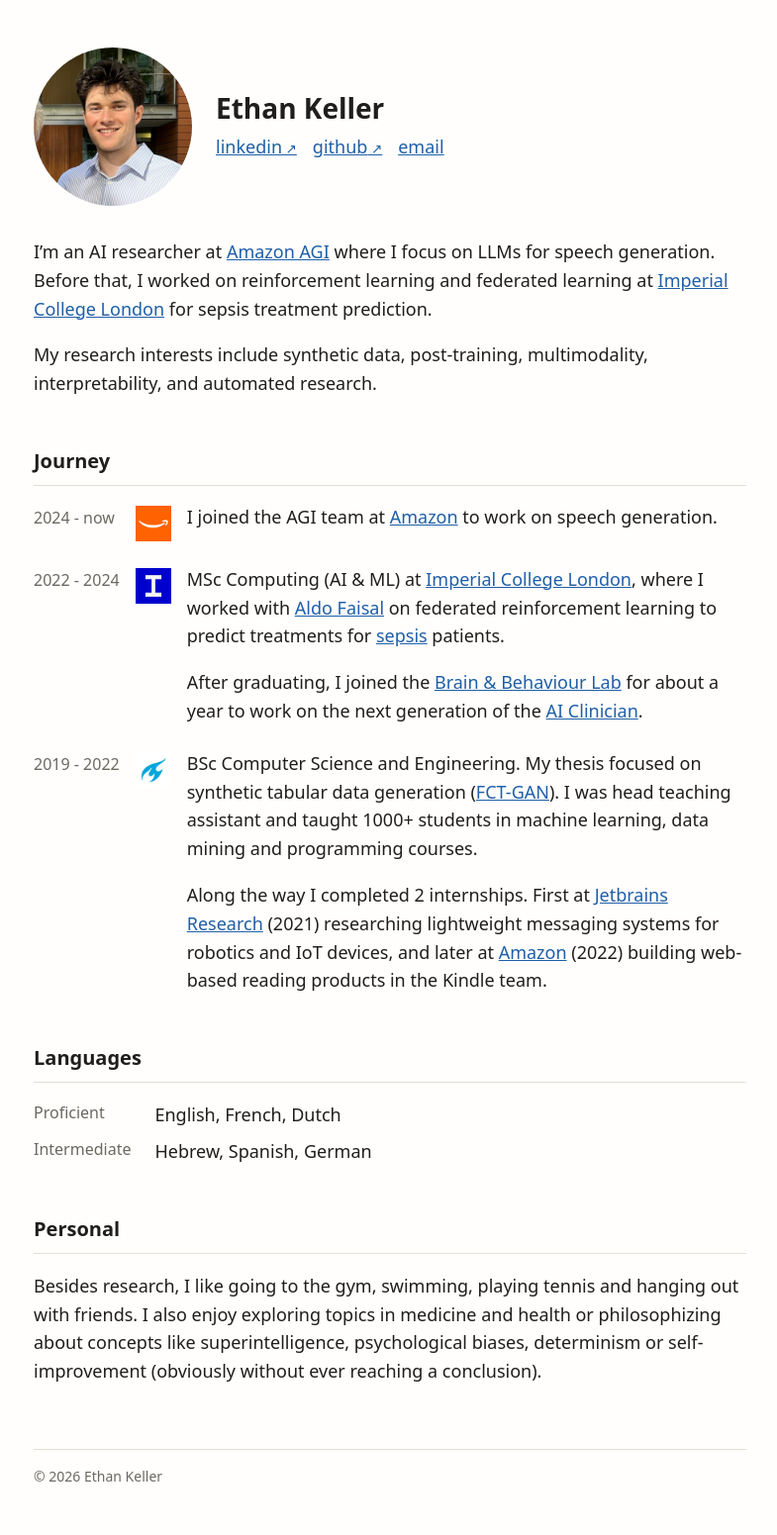
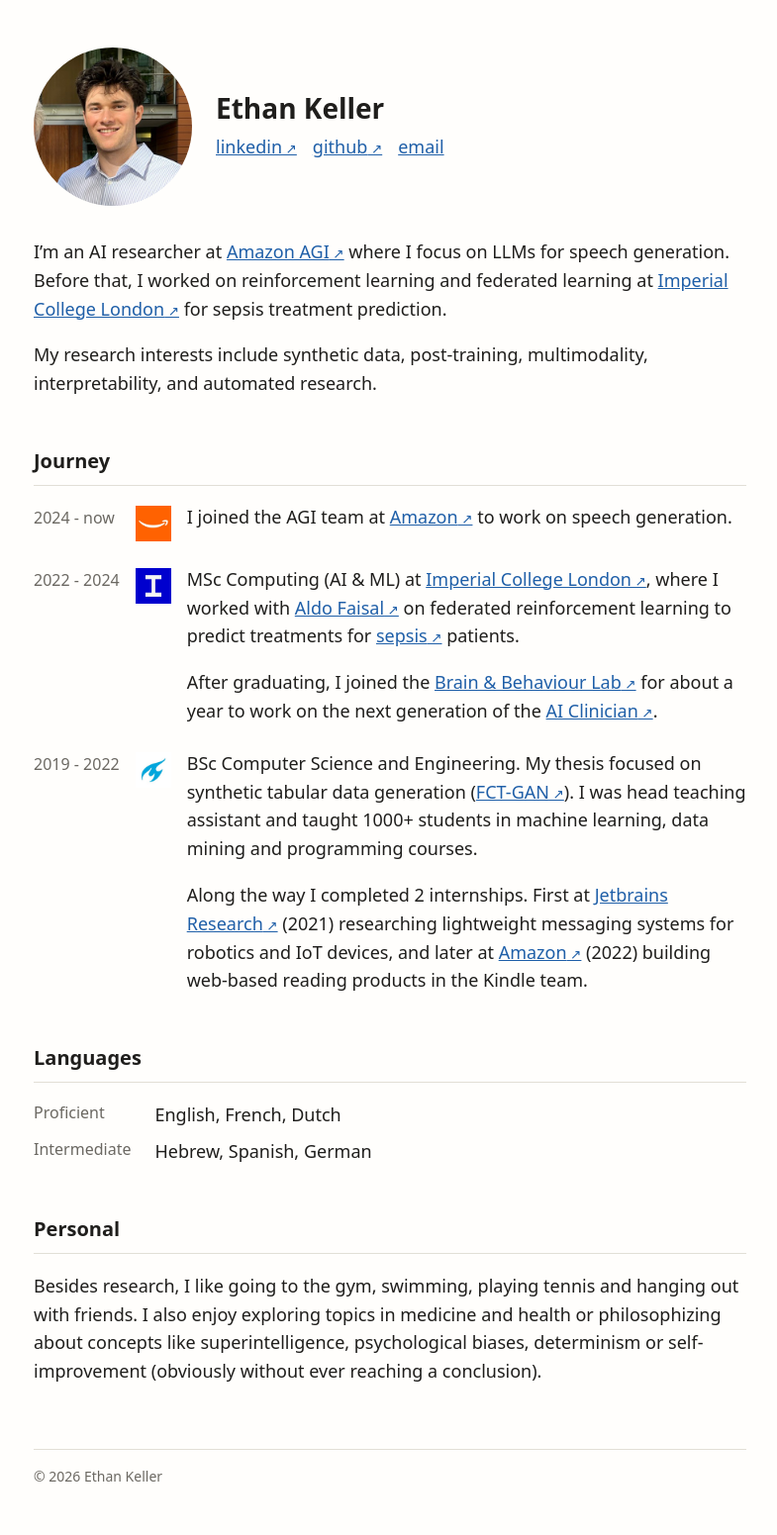
Before and after one commit to ethan-keller/ethan-keller.github.io, a Jekyll site: the page built from index.md, in a window 1280 px wide. Shown: the whole page at 99% size, without its empty margins (246-1031 px from the left). Built offline with Jekyll 4.4.1, drawn with Linux system fonts in a browser that asks for light colours.

Commit message:
Simplify structure: inline the head, drop config and includes

```diff
--- a/_config.yml
+++ /dev/null
@@ -1,2 +0,0 @@
-title: Ethan Keller
-author: Ethan Keller
--- a/_includes/head.html
+++ /dev/null
@@ -1,4 +0,0 @@
-<meta charset="utf-8">
-<meta name="viewport" content="width=device-width, initial-scale=1">
-<title>{{ site.title }}</title>
-<link rel="stylesheet" href="{{ '/main.css' | relative_url }}">
--- a/_layouts/default.html
+++ b/_layouts/default.html
@@ -1,13 +1,14 @@
 <!DOCTYPE html>
 <html lang="en">
 <head>
-  {%- include head.html -%}
+  <meta charset="utf-8">
+  <meta name="viewport" content="width=device-width, initial-scale=1">
+  <base target="_blank">
+  <title>Ethan Keller</title>
+  <link rel="stylesheet" href="/main.css">
 </head>
 <body>
-  <main>
-    {{ content }}
-  </main>
-
-  <footer>© {{ 'now' | date: "%Y" }} {{ site.author }}</footer>
+  {{ content }}
+  <footer>© {{ 'now' | date: "%Y" }} Ethan Keller</footer>
 </body>
 </html>
--- a/index.md
+++ b/index.md
@@ -3,13 +3,13 @@ layout: default
 ---
 
 <div class="intro">
-  <img src="{{ '/assets/img/pp.png' | relative_url }}" alt="Ethan Keller">
+  <img src="/assets/img/pp.png" alt="Ethan Keller">
   <div>
     <h1>Ethan Keller</h1>
-    <p class="links">
-      <a href="https://www.linkedin.com/in/ethkeller/" target="_blank">linkedin</a>
-      <a href="https://github.com/ethan-keller" target="_blank">github</a>
-      <a id="mail" href="#" data-r="moc.liamg#2002rellek.nahte">email</a>
+    <p>
+      <a href="https://www.linkedin.com/in/ethkeller/">linkedin</a>
+      <a href="https://github.com/ethan-keller">github</a>
+      <a id="mail" href="#" target="_self" data-r="ZXRoYW4ua2VsbGVyMjAwMiNnbWFpbC5jb20=">email</a>
       <span id="out"></span>
     </p>
   </div>
@@ -22,21 +22,21 @@ My research interests include synthetic data, post-training, multimodality, inte
 ## Journey
 
 <div class="journey">
-  <span class="year">2024 - now</span>
-  <img class="logo" src="{{ '/assets/img/logos/amazon.png' | relative_url }}" alt="">
-  <div class="body" markdown="span">I joined the AGI team at [Amazon](https://www.amazon.science/) to work on speech generation.</div>
+  <span>2024 - now</span>
+  <img src="/assets/img/logos/amazon.png" alt="">
+  <div markdown="span">I joined the AGI team at [Amazon](https://www.amazon.science/) to work on speech generation.</div>
 
-  <span class="year">2022 - 2024</span>
-  <img class="logo" src="{{ '/assets/img/logos/imperial.png' | relative_url }}" alt="">
-  <div class="body" markdown="1">
+  <span>2022 - 2024</span>
+  <img src="/assets/img/logos/imperial.png" alt="">
+  <div markdown="1">
 MSc Computing (AI &amp; ML) at [Imperial College London](https://www.imperial.ac.uk/), where I worked with [Aldo Faisal](https://profiles.imperial.ac.uk/a.faisal) on federated reinforcement learning to predict treatments for [sepsis](https://www.who.int/news-room/fact-sheets/detail/sepsis) patients.
 
 After graduating, I joined the [Brain &amp; Behaviour Lab](https://faisallab.org/) for about a year to work on the next generation of the [AI Clinician](https://www.nature.com/articles/s41591-018-0213-5).
   </div>
 
-  <span class="year">2019 - 2022</span>
-  <img class="logo" src="{{ '/assets/img/logos/tudelft.png' | relative_url }}" alt="">
-  <div class="body" markdown="1">
+  <span>2019 - 2022</span>
+  <img src="/assets/img/logos/tudelft.png" alt="">
+  <div markdown="1">
 BSc Computer Science and Engineering. My thesis focused on synthetic tabular data generation ([FCT-GAN](https://repository.tudelft.nl/record/uuid:4660ac7d-9abc-424c-8c66-070324f93d8e)). I was head teaching assistant and taught 1000+ students in machine learning, data mining and programming courses.
 
 Along the way I completed 2 internships. First at [Jetbrains Research](https://www.jetbrains.com/research/) (2021) researching lightweight messaging systems for robotics and IoT devices, and later at [Amazon](https://read.amazon.com/) (2022) building web-based reading products in the Kindle team.
--- a/main.css
+++ b/main.css
@@ -20,7 +20,7 @@ body {
 }
 
 a { color: var(--accent); }
-a[target="_blank"]::after { content: " \2197"; font-size: 0.75em; }
+a[href^="http"]::after { content: " \2197"; font-size: 0.75em; }
 
 h2 {
   margin-top: 3rem;
@@ -36,14 +36,14 @@ h2 {
   margin-bottom: 2rem;
 }
 .intro img {
+  flex: none;
   width: 10rem;
   height: 10rem;
-  flex: none;
   border-radius: 50%;
   object-fit: cover;
 }
 .intro h1 { margin: 0; font-size: 1.75rem; line-height: 1.2; }
-.intro .links {
+.intro p {
   display: flex;
   flex-wrap: wrap;
   gap: 0.5rem 1rem;
@@ -56,21 +56,20 @@ h2 {
   grid-template-columns: auto auto 1fr;
   gap: 1.5rem 1rem;
 }
-.journey .year {
+.journey > span {
   grid-column: 1;
   margin-top: 0.2rem;
   white-space: nowrap;
   color: var(--muted);
   font-size: 1rem;
 }
-.journey .logo {
+.journey > img {
   grid-column: 2;
   width: 2.25rem;
   height: 2.25rem;
   margin-top: 0.2rem;
-  object-fit: contain;
 }
-.journey .body { grid-column: 3; }
+.journey > div { grid-column: 3; }
 .journey p:first-child { margin-top: 0; }
 .journey p:last-child { margin-bottom: 0; }
 
@@ -95,7 +94,7 @@ footer {
   .intro img { width: 7rem; height: 7rem; }
 
   .journey { grid-template-columns: auto 1fr; row-gap: 0.5rem; }
-  .journey .year { grid-column: 1 / -1; margin: 1rem 0 0; }
-  .journey .logo { grid-column: 1; }
-  .journey .body { grid-column: 2; }
+  .journey > span { grid-column: 1 / -1; margin: 1rem 0 0; }
+  .journey > img { grid-column: 1; }
+  .journey > div { grid-column: 2; }
 }
```
Also changed, not shown: other parts of index.md (+1 -4 lines).
